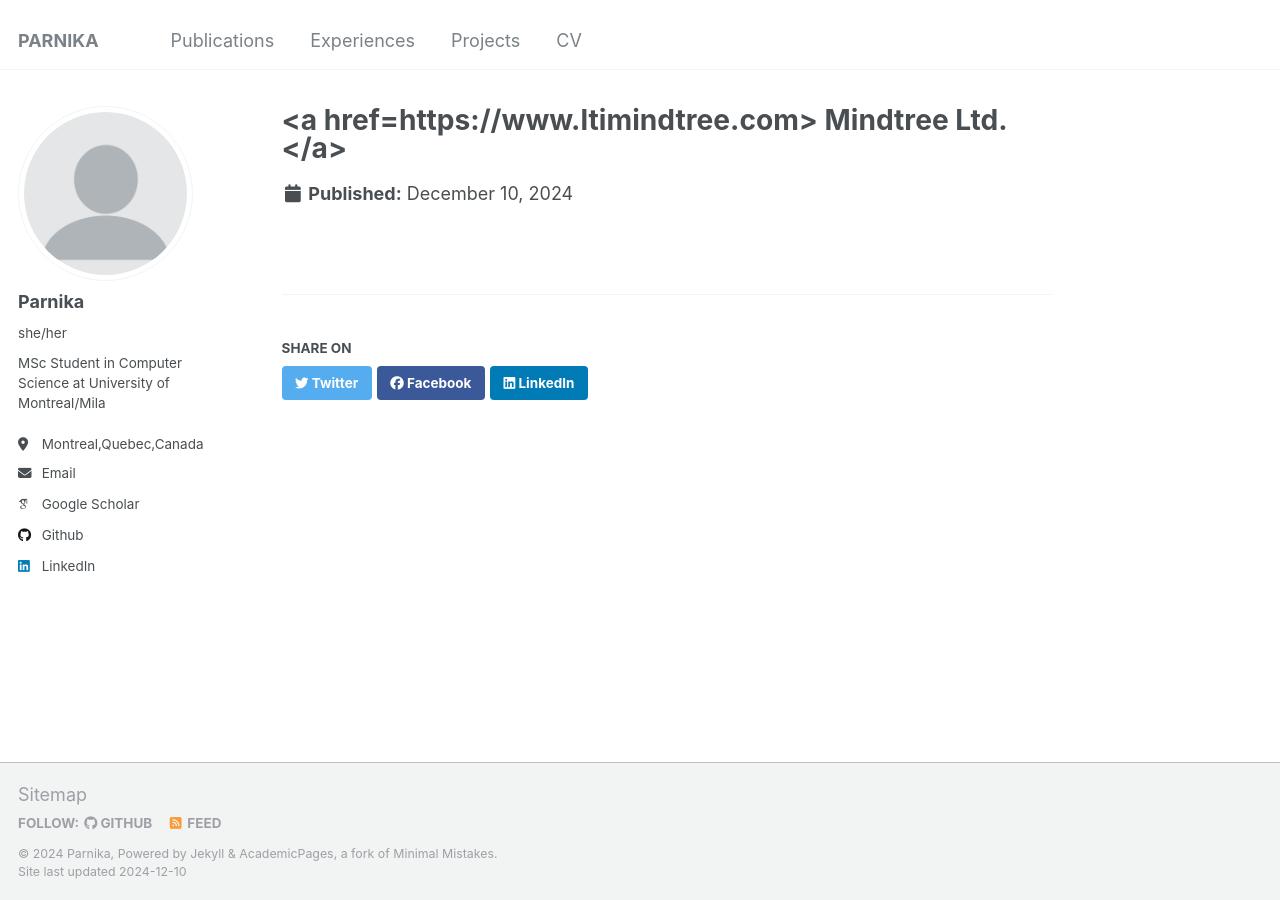
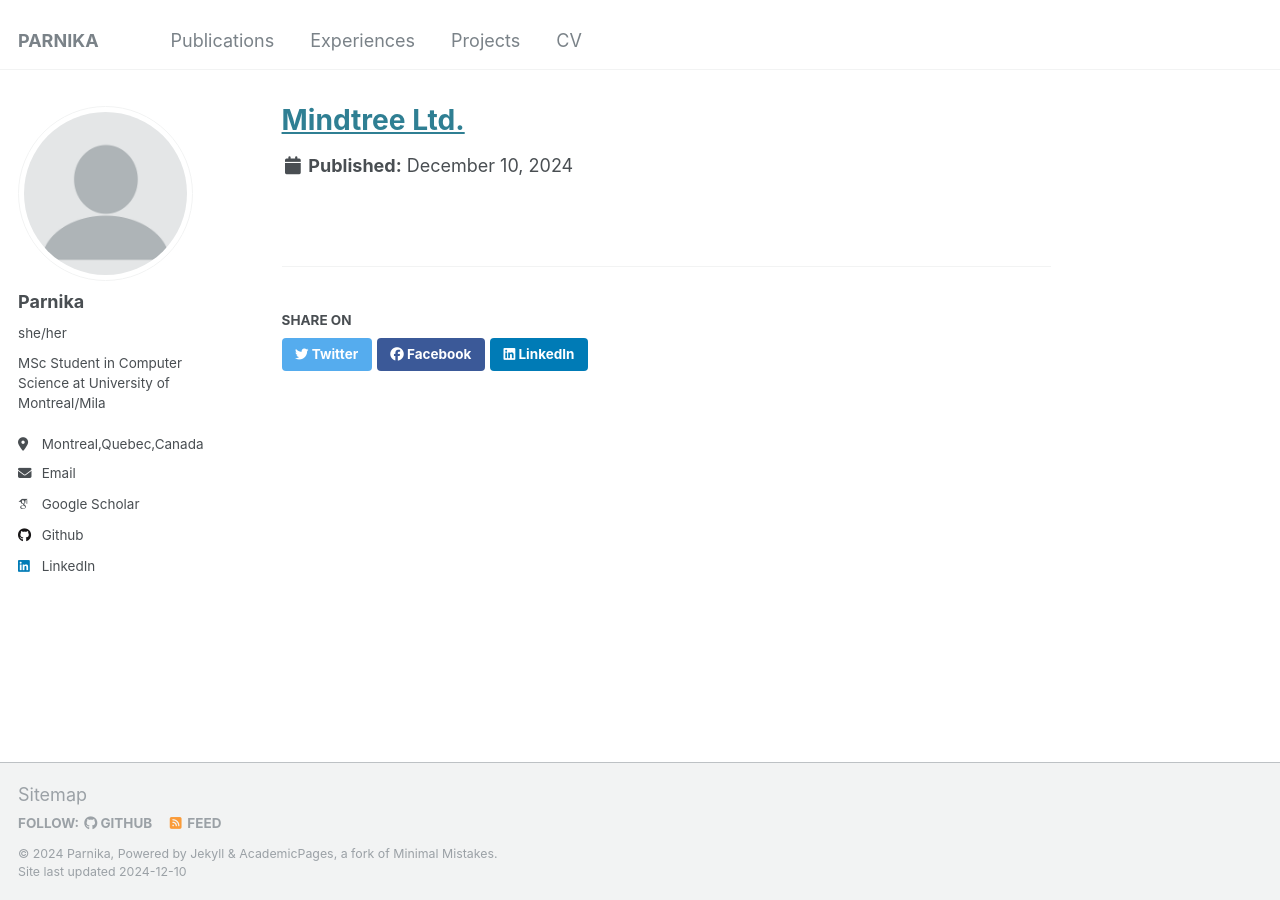
Before and after one commit to parnika31/parnika31.github.io, a Jekyll site: the page built from _experiences/1-Mindtree.md, in a window 1280 px wide. Built offline with Jekyll 4.4.1, drawn with Linux system fonts in a browser that asks for light colours; some web fonts are replaced.

Commit message:
Update 1-Mindtree.md

```diff
--- a/_experiences/1-Mindtree.md
+++ b/_experiences/1-Mindtree.md
@@ -1,5 +1,5 @@
 ---
-title: <a href=https://www.ltimindtree.com> Mindtree Ltd. </a>
+title: <a href="https://www.ltimindtree.com"> Mindtree Ltd. </a>
 collection: experiences
 description: 'Research Engineer'
 start: "11/2017"
```
